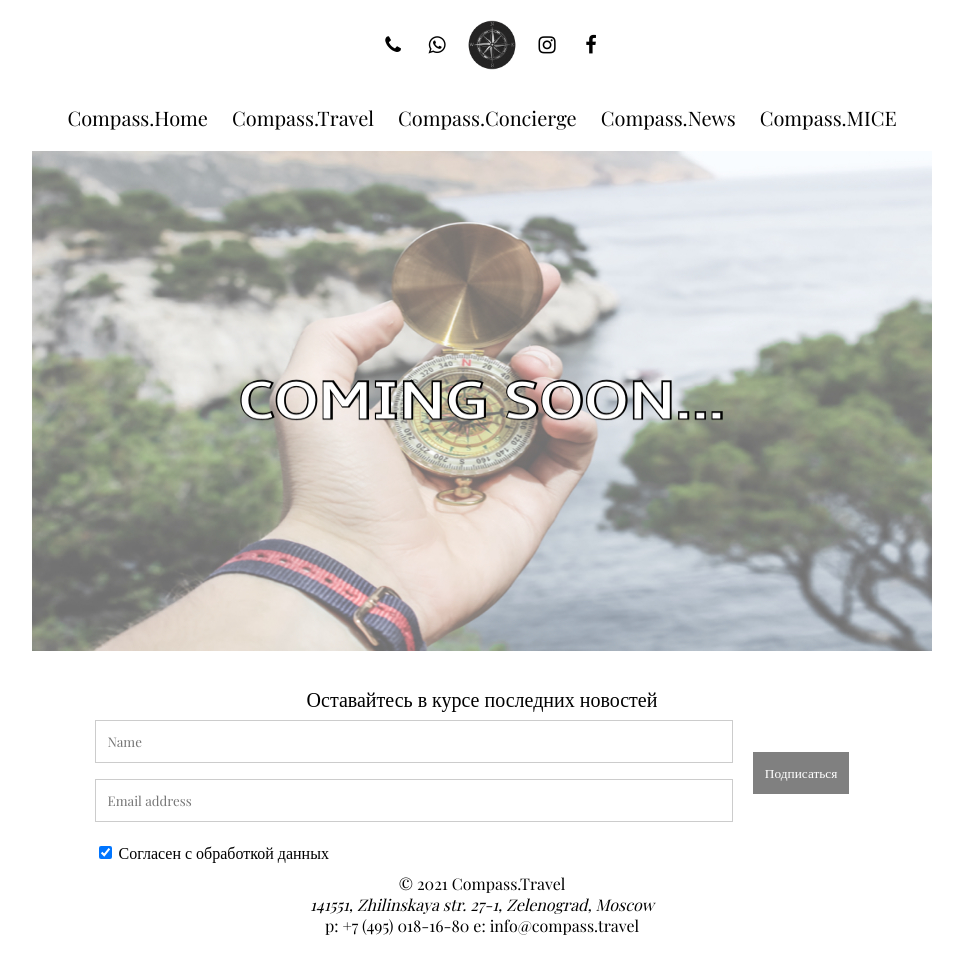
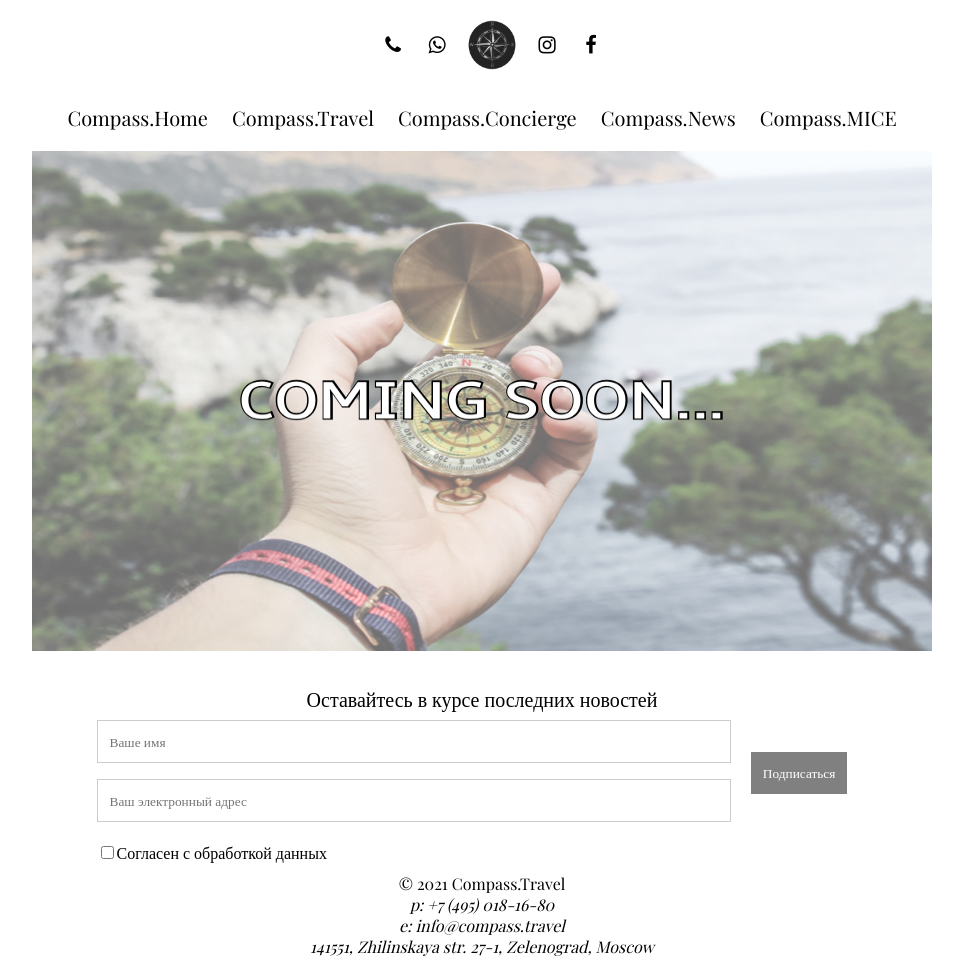
Before and after one commit to lesch-xx/compass.travel, a Jekyll site: the page built from comingsoon.html, in a window 1280 px wide. Shown: the whole page, without its empty margins (158-1121 px from the left). Built offline with Jekyll 4.4.1, drawn with Linux system fonts in a browser that asks for light colours; some web fonts are replaced; before the commit the page ends 956 px from its top, so only the background shows below that.

Commit message:
Update default.html

```diff
--- a/_layouts/default.html
+++ b/_layouts/default.html
@@ -58,10 +58,10 @@
         </div>
 
         <div class="containerform" style="background-color:white">
-          <input type="text" placeholder="Name" name="name" required>
-          <input type="text" placeholder="Email address" name="mail" required>
+          <input type="text" placeholder="Ваше имя" name="name" required>
+          <input type="text" placeholder="Ваш электронный адрес" name="Email" required>
           <label>
-            <input type="checkbox" checked="checked" name="subscribe"> Согласен с обработкой данных
+            <input type="checkbox" name="subscribe" required>Согласен с обработкой данных
           </label>
         </div>
         <div class="containerformsubscribe">
@@ -71,11 +71,14 @@
 
       <div class="footer">
         <span>&copy;</span> 2021 Compass.Travel
-        <address>141551, Zhilinskaya str. 27-1, Zelenograd, Moscow</address>
-        <tel>p: +7 (495) 018-16-80</tel>
-        <email>e: info@compass.travel</email>
+        <address>
+          p: <a href="tel:+74950181680">+7 (495) 018-16-80</a>
+          <br>
+          e: <a href="mailto:info@compass.travel">info@compass.travel</a>
+          <br>
+          141551, Zhilinskaya str. 27-1, Zelenograd, Moscow
+      </address>
      </div>
-
     </footer>
       </div>
   </body>
```
